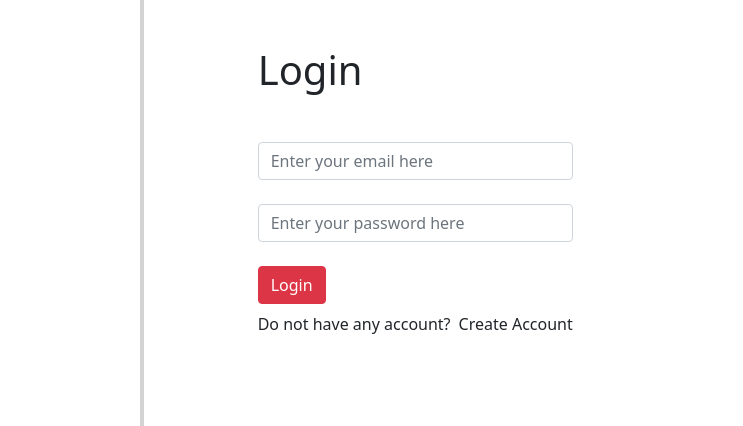
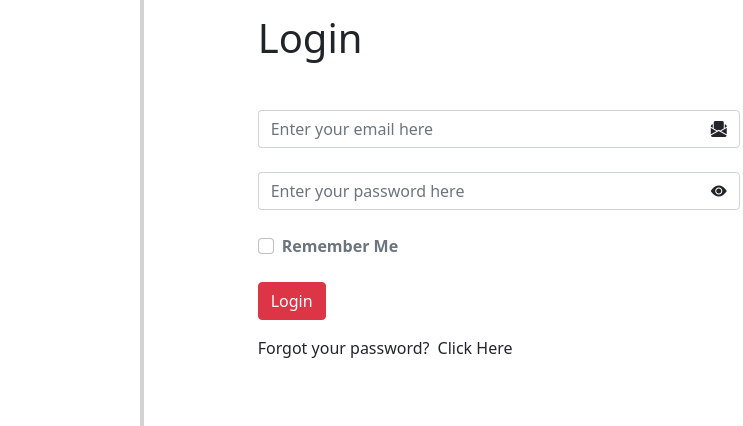
Before and after one commit to saiffardin/aes-project-demo, an Electron app: page src/html/login.html in a window 1280 px wide. Shown: the part 221-647 px from the top of the page, 537-1280 px from the left. Drawn offline with nearby package versions, Linux system fonts and the light colour scheme.

Commit message:
login v1 UI UI done

```diff
--- a/package.json
+++ b/package.json
@@ -21,6 +21,7 @@
     "electron": "^17.1.0"
   },
   "dependencies": {
+    "bootstrap-icons": "^1.8.1",
     "electron-fetch": "^1.7.4"
   }
 }
--- a/src/css/commonStyle.css
+++ b/src/css/commonStyle.css
@@ -1,6 +1,8 @@
 body{
     overflow: hidden;
 }
+
+
 
 .logo {
     width: 70%;
--- a/src/html/login.html
+++ b/src/html/login.html
@@ -9,6 +9,10 @@
     <!-- Bootstrap -->
     <link href="https://cdn.jsdelivr.net/npm/bootstrap@5.1.3/dist/css/bootstrap.min.css" rel="stylesheet"
         integrity="sha384-1BmE4kWBq78iYhFldvKuhfTAU6auU8tT94WrHftjDbrCEXSU1oBoqyl2QvZ6jIW3" crossorigin="anonymous">
+
+
+    <!-- Bootstrap Icons -->
+    <link rel="stylesheet" href="https://cdn.jsdelivr.net/npm/bootstrap-icons@1.8.1/font/bootstrap-icons.css">
 
     <link rel="stylesheet" href="../css/commonStyle.css">
     <link rel="stylesheet" href="../css/login.css">
@@ -35,22 +39,45 @@
             <!-- login form -->
             <form class="ms-5 " id="form-login">
                 <h1 class="my-5">Login</h1>
-                <div class="my-4">
-                    <!-- <label for="ele-emp-id" class="form-label">Employee ID</label> -->
-                    <input type="email" class="form-control" id="ele-emp-id" placeholder="Enter your email here">
+
+
+                <div class="my-4 input-group">
+                    <!-- Email -->
+                    <input size="40" type="email" class="form-control" id="ele-emp-id" style="border-right: none;"
+                        placeholder="Enter your email here">
+
+                    <span class="input-group-text" style="background-color: rgba(255, 255, 255, 0.5);">
+                        <i class="bi bi-envelope-paper-fill"></i>
+                    </span>
                 </div>
 
-                <div class="my-4">
-                    <!-- <label for="ele-emp-password" class="form-label">Password</label> -->
-                    <input type="password" class="form-control" id="ele-emp-password"
-                        placeholder="Enter your password here">
+
+                <div class="my-4 input-group">
+                    <!-- password -->
+
+                    <input size="40" type="password" class="form-control" id="ele-emp-password"
+                        style="border-right: none;" placeholder="Enter your password here">
+
+                    <span class="input-group-text" style="background-color: rgba(255, 255, 255, 0.5);">
+                        <i class="bi bi-eye-fill"></i>
+                    </span>
+                </div>
+
+                <div class="my-4 ">
+
+
+                </div>
+
+                <div class="my-4 form-check">
+                    <input type="checkbox" class="form-check-input" id="exampleCheck1">
+                    <label class="form-check-label fw-bold text-muted" for="exampleCheck1">Remember Me</label>
                 </div>
 
                 <button type="submit" class="btn btn-danger">Login</button>
 
-                <div class="d-flex flex-row my-2">
-                    <p>Do not have any account?</p>
-                    <span class="ps-2 span-toggle" id="span-create-acc">Create Account</span>
+                <div class="d-flex flex-row my-3">
+                    <p>Forgot your password?</p>
+                    <span class="ps-2 span-toggle" id="span-forgot-password">Click Here</span>
                 </div>
             </form>
         </div>
--- a/src/js/login.js
+++ b/src/js/login.js
@@ -1,7 +1,7 @@
 const inputEmpId = document.getElementById('ele-emp-id');
 const inputEmpPassword = document.getElementById('ele-emp-password');
 const formLogin = document.getElementById('form-login');
-const createAccountSpan = document.getElementById('span-create-acc');
+const forgotPasswordSpan = document.getElementById('span-forgot-password');
 
 
 formLogin.addEventListener("submit", async (e) => {
@@ -11,7 +11,8 @@ formLogin.addEventListener("submit", async (e) => {
     const employeeId = inputEmpId.value;
     const password = inputEmpPassword.value;
 
-    const empObj = {employeeId,password,serverURL};
+    const empObj = {employeeId, password, serverURL};
+    console.log(empObj);
 
     // console.log('id:',employeeId);
     // console.log('password:',password);
@@ -25,6 +26,6 @@ formLogin.addEventListener("submit", async (e) => {
 });
 
 
-createAccountSpan.addEventListener("click", (e) => {
-    console.log('createAccountSpan clicked');
+forgotPasswordSpan.addEventListener("click", (e) => {
+    console.log('forgotPasswordSpan clicked');
 });
```
Also changed, not shown: 1 other file.
